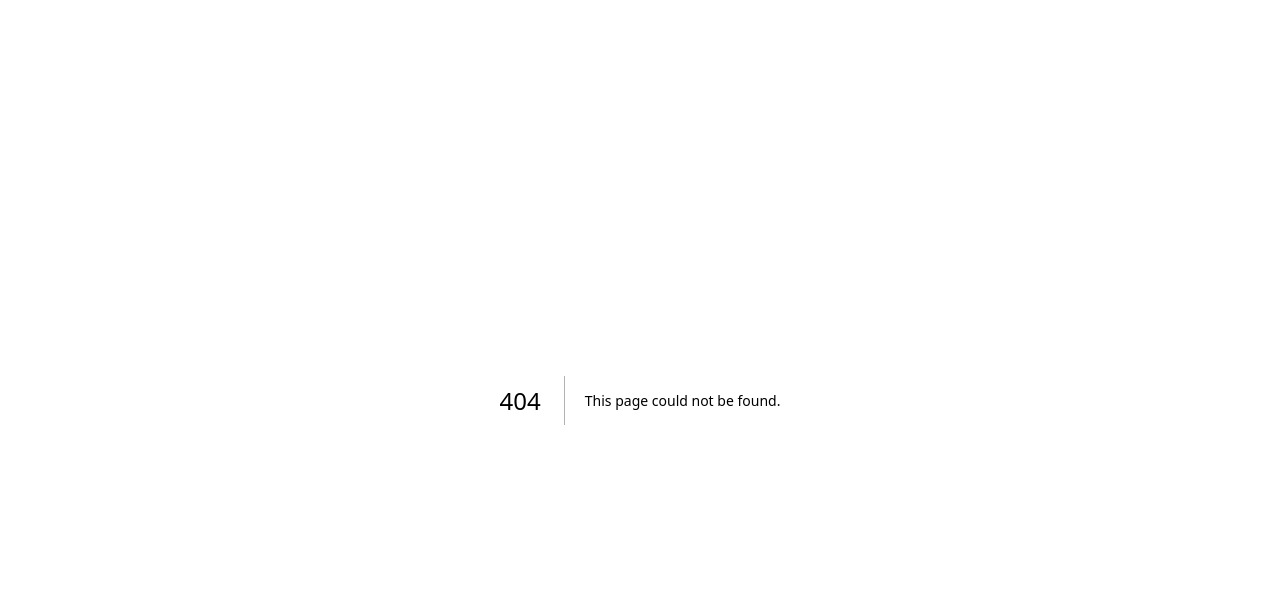
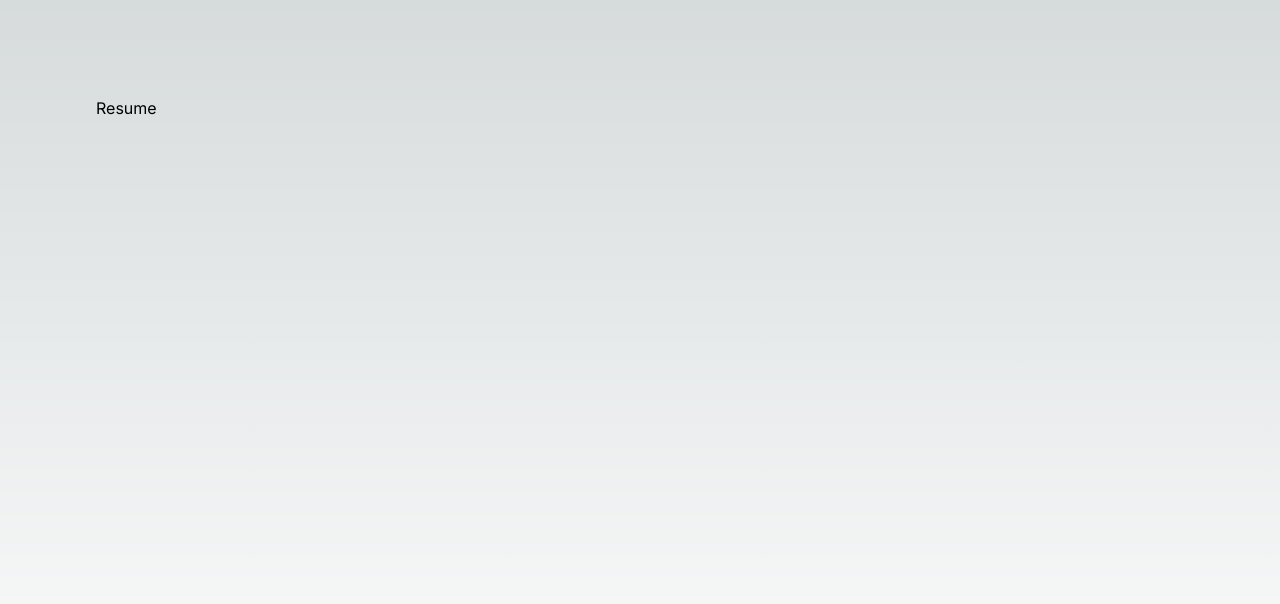
Before and after one commit to dan9418/personal-site-6, a Next.js app: page /resume in a window 1280 px wide. Before the commit this address had no page. Shown: the top 604 px of the page. Built offline with nearby package versions, Linux system fonts and the light colour scheme.

Commit message:
stub resume

```diff
--- a/src/app/page.tsx
+++ b/src/app/page.tsx
@@ -1,5 +1,6 @@
 import Image from 'next/image'
 import headshot from '../img/headshot.jpg'
+import Link from 'next/link'
 
 export default function Home() {
   return (
@@ -9,7 +10,7 @@ export default function Home() {
         <p className="">
           I'm a web developer and multimedia artist based in Pittsburgh, PA
         </p>
-
+        <Link href='/resume'>Professional Resume</Link>
       </div>
 
       <div className="">
--- /dev/null
+++ b/src/app/resume/page.tsx
@@ -0,0 +1,13 @@
+
+export default function Home() {
+    return (
+        <main className="min-h-screen p-24">
+            <div className="">
+                <h1>Resume</h1>
+
+            </div>
+
+
+        </main>
+    )
+}
```
